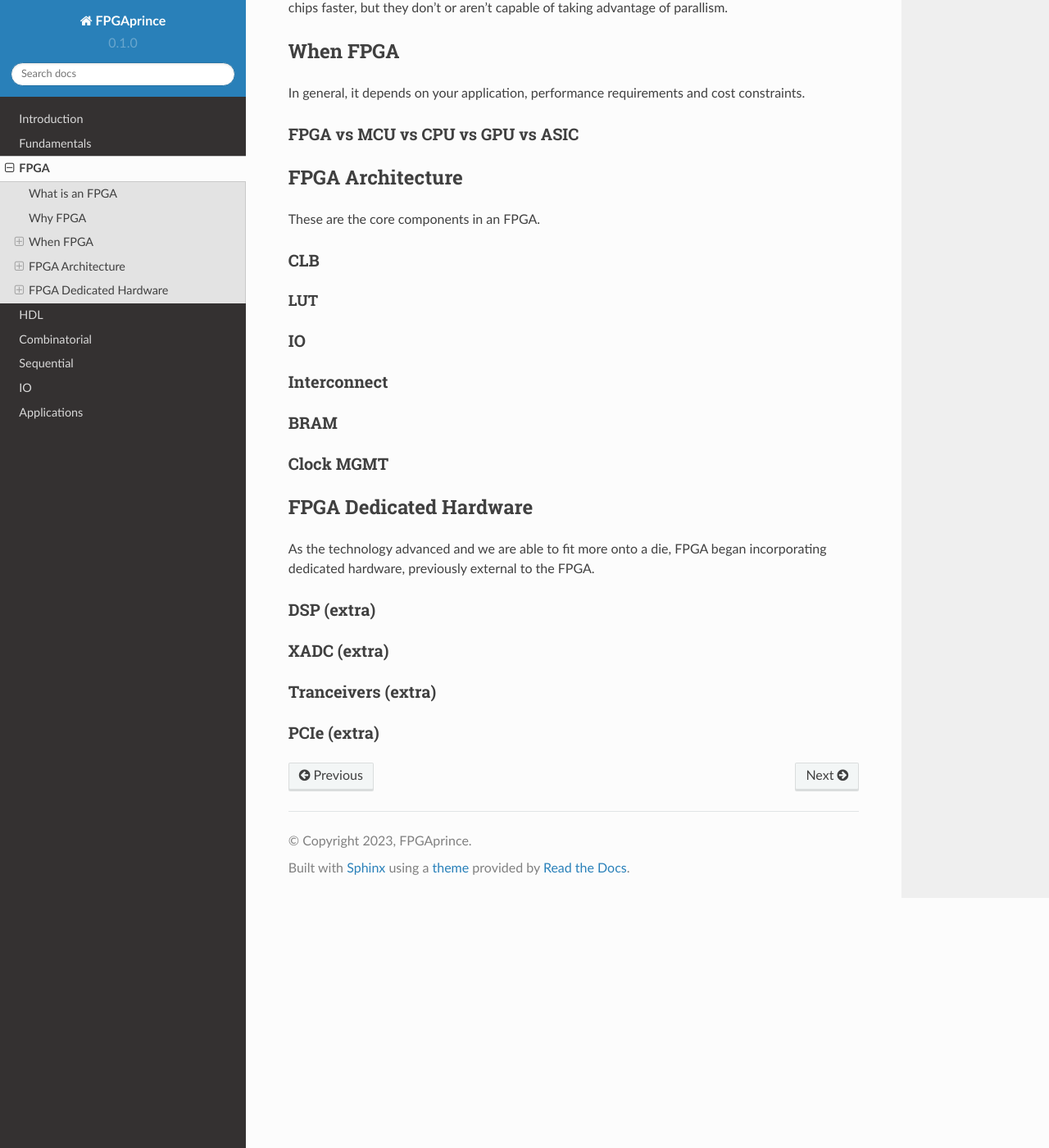
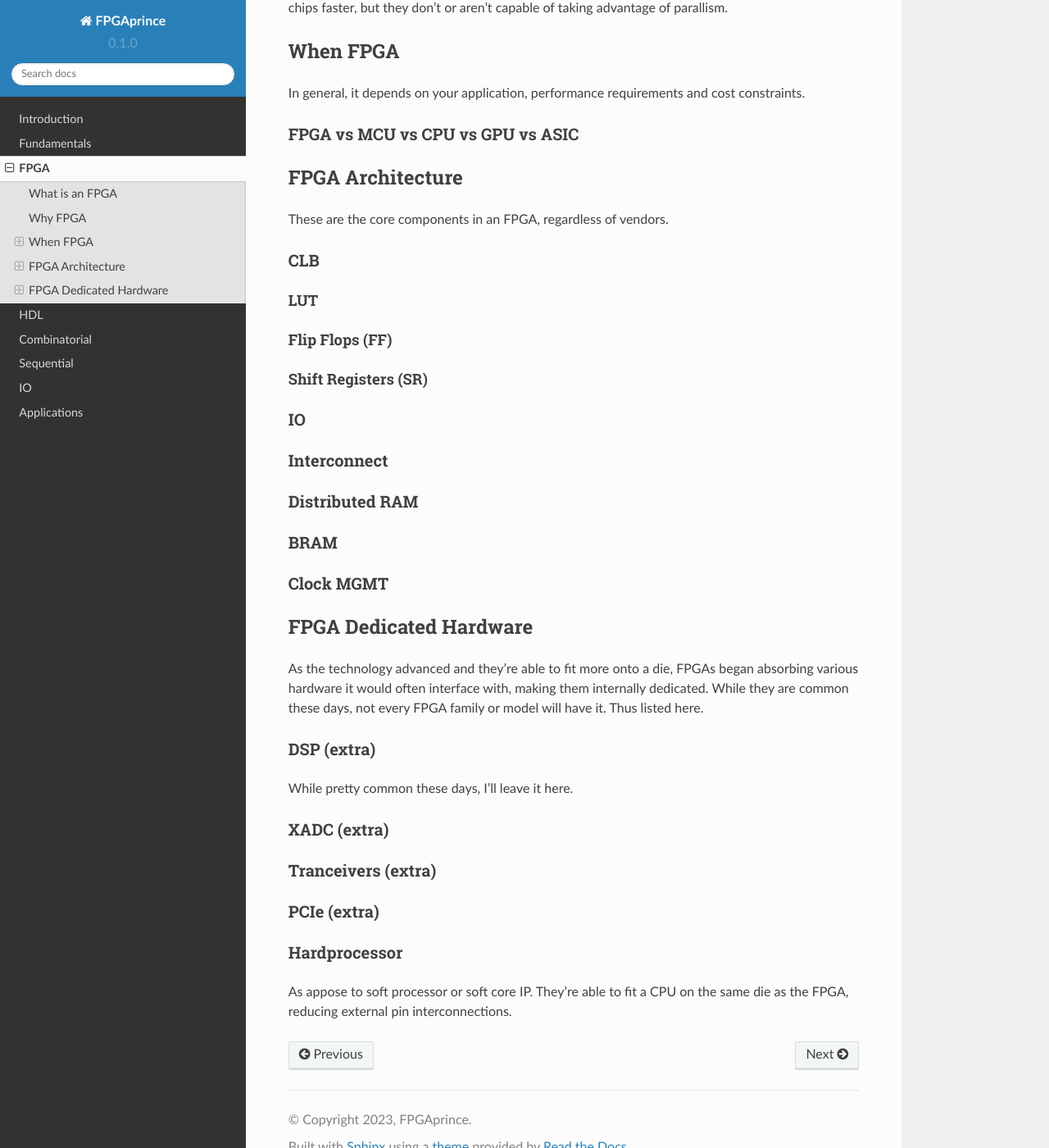
Before and after one commit to fpgaprince/rtd, a Sphinx documentation site: the page built from docs/source/fpga.rst, in a window 1280 px wide and 1400 px high, scrolled down 466 px. Shown: the whole window at 82% size. Built offline with Sphinx 7.4.7 and the Read the Docs theme 2.0.0, drawn with Linux system fonts in a browser that asks for light colours.

Commit message:
add more info

```diff
--- a/docs/source/fpga.rst
+++ b/docs/source/fpga.rst
@@ -1,10 +1,10 @@
 FPGA
-#################
+####
 
 At the time of writing, focused on Xilinx FPGAs.
 
 What is an FPGA
-***********************
+***************
 Field Programmable Gate Arrays (FPGAs) are semiconductor devices with pre-defined available logic blocks and programmable interconnect, referred to as its architecture.
 By developing and defining the relationship between the blocks and interonnections (in other words, the logic),
 we can create tasks, functions and/or algorithms specific to an application.
@@ -12,24 +12,24 @@ we can create tasks, functions and/or algorithms specific to an application.
 
 
 Why FPGA
-***********************
+********
 Reconfigurability, parallelism, throughput.
 I think we have to say throughput, because there are chips faster, but they don't or aren't capable of taking advantage of parallism.
 
 When FPGA
-**********************************************
+*********
 In general, it depends on your application, performance requirements and cost constraints.
 
 FPGA vs MCU vs CPU vs GPU vs ASIC
-==============================================
+=================================
 
 
 
 
 
 FPGA Architecture
-***********************
-These are the core components in an FPGA.
+*****************
+These are the core components in an FPGA, regardless of vendors.
 
 CLB
 =======================
@@ -37,12 +37,22 @@ CLB
 LUT
 -----
 
+Flip Flops (FF)
+--------------------
+
+Shift Registers (SR)
+-------------------------
+
+
 
 
 IO
 =======================
 
 Interconnect
+=======================
+
+Distributed RAM
 =======================
 
 BRAM
@@ -53,13 +63,16 @@ Clock MGMT
 
 
 FPGA Dedicated Hardware
-**********************************************
-As the technology advanced and we are able to fit more onto a die, FPGA began incorporating dedicated hardware, previously external to the FPGA.
+***********************
+As the technology advanced and they're able to fit more onto a die, FPGAs began absorbing various hardware it would often interface with, making them internally dedicated.
+While they are common these days, not every FPGA family or model will have it. Thus listed here.
 
 
 
 DSP (extra)
 =======================
+While pretty common these days, I'll leave it here.
+
 
 XADC (extra)
 =======================
@@ -69,3 +82,7 @@ Tranceivers (extra)
 
 PCIe (extra)
 =======================
+
+Hardprocessor
+=======================
+As appose to soft processor or soft core IP. They're able to fit a CPU on the same die as the FPGA, reducing external pin interconnections.
```
